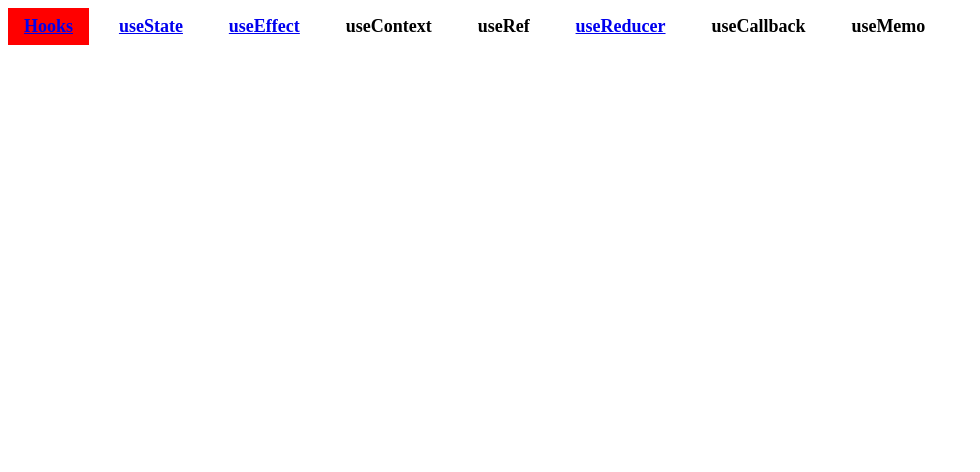
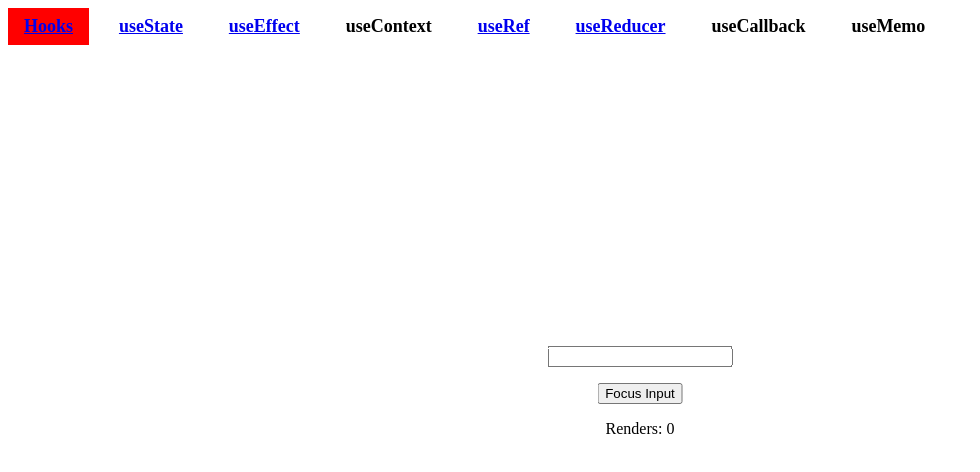
Before and after one commit to Ashu4999/React-Hooks, a React (Create React App) app: page /useRefExample in a window 1280 px wide. Shown: the top 472 px of the page, without its empty margins (0-980 px from the left). Built offline with nearby package versions, Linux system fonts and the light colour scheme.

Commit message:
useRef added

```diff
--- a/public/index.html
+++ b/public/index.html
@@ -1,14 +1,12 @@
 <!DOCTYPE html>
 <html lang="en">
+
 <head>
   <meta charset="utf-8" />
   <link rel="icon" href="%PUBLIC_URL%/favicon.ico" />
   <meta name="viewport" content="width=device-width, initial-scale=1" />
   <meta name="theme-color" content="#000000" />
-    <meta
-      name="description"
-      content="Web site created using create-react-app"
-    />
+  <meta name="description" content="Web site created using create-react-app" />
   <link rel="apple-touch-icon" href="%PUBLIC_URL%/logo192.png" />
   <!--
       manifest.json provides metadata used when your web app is installed on a
@@ -24,8 +22,9 @@
       work correctly both with client-side routing and a non-root public URL.
       Learn how to configure a non-root public URL by running `npm run build`.
     -->
-    <title>React App</title>
+  <title>Hooks Example</title>
 </head>
+
 <body>
   <noscript>You need to enable JavaScript to run this app.</noscript>
   <div id="root"></div>
@@ -40,4 +39,5 @@
       To create a production bundle, use `npm run build` or `yarn build`.
     -->
 </body>
+
 </html>
--- a/src/App.js
+++ b/src/App.js
@@ -3,7 +3,8 @@ import './styles/globals.css'
 import { Navbar } from './Components/navbar/Navbar';
 import { Route, Routes } from 'react-router-dom';
 import { Introduction } from './Components/introduction';
-import { UseStateComp, UseEffectComp, UseReducerComp } from './Components/hooks_example';
+import { UseStateComp, UseEffectComp, UseReducerComp, UseRefComp } from './Components/hooks_example';
+
 
 
 function App() {
@@ -16,6 +17,7 @@ function App() {
           <Route path='useStateExample' element={<UseStateComp />} />
           <Route path='useEffectExample' element={<UseEffectComp />} />
           <Route path='useReducerExample' element={<UseReducerComp />} />
+          <Route path='useRefExample' element={<UseRefComp />} />
         </Routes>
       </div>
     </div>
--- a/src/Components/hooks_example/index.js
+++ b/src/Components/hooks_example/index.js
@@ -1,3 +1,4 @@
 export { default as UseStateComp } from './useStateComp';
 export { default as UseEffectComp } from './useEffectComp';
 export { default as UseReducerComp } from './useReducer';
+export { default as UseRefComp } from './useRef';
--- /dev/null
+++ b/src/Components/hooks_example/useRef/index.js
@@ -0,0 +1,38 @@
+import { useRef, useEffect, useState } from "react";
+
+export default function UseRefComp() {
+    const [text, setText] = useState("");
+    const count = useRef(0);
+    const inputRef = useRef();
+    const previousTextState = useRef("");
+
+    useEffect(() => {
+        count.current = count.current + 1
+    });
+
+    useEffect(() => {
+        previousTextState.current = text;
+    }, [text]);
+
+    return (
+        <div className="centered-container">
+            {/*The useRef Hook allows you to persist values between renders.
+            It can be used to store a mutable value that does not cause a re-render when updated.*/}
+            <input ref={inputRef} type="text" value={text} onChange={(e) => { setText(e.target.value) }} />
+            <p>{text}</p>
+            <p>{previousTextState.current}</p>
+            {/*
+            The useRef Hook can also be used to keep track of previous state values.
+            This is because we are able to persist useRef values between renders.
+            */}
+            {/*
+            In React, we can add a ref attribute to an element to access it
+            directly in the DOM.
+            */}
+            <button onClick={() => { inputRef.current.focus() }}>Focus Input</button>
+            {/*
+             If we tried to count how many times our application renders using the useState Hook, we would be caught in an infinite loop since this Hook itself causes a re-render. so useRef make sense here.
+            */}
+            <p>{`Renders: ${count.current}`}</p>
+        </div>);
+}
--- a/src/Components/navbar/Navbar.js
+++ b/src/Components/navbar/Navbar.js
@@ -17,7 +17,7 @@ export const Navbar = () => {
             <li><Link to='useStateExample'>useState</Link></li>
             <li><Link to='useEffectExample'>useEffect</Link></li>
             <li>useContext</li>
-            <li>useRef</li>
+            <li><Link to="useRefExample">useRef</Link></li>
             <li><Link to='useReducerExample'>useReducer</Link></li>
             <li>useCallback</li>
             <li>useMemo</li>
--- a/src/styles/globals.css
+++ b/src/styles/globals.css
@@ -3,6 +3,7 @@
   left: 50%;
   top: 50%;
   transform: translate(-50%, -50%);
+  padding: 5px;
 }
 
 .column-field-container {
```
Lines whose indentation alone changed are shown as unchanged.
